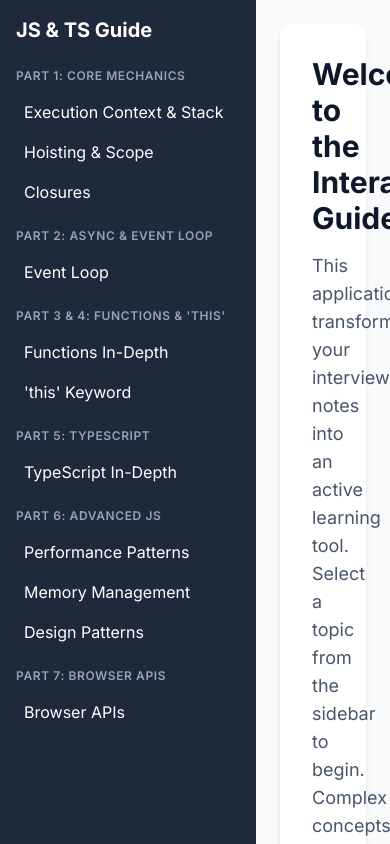
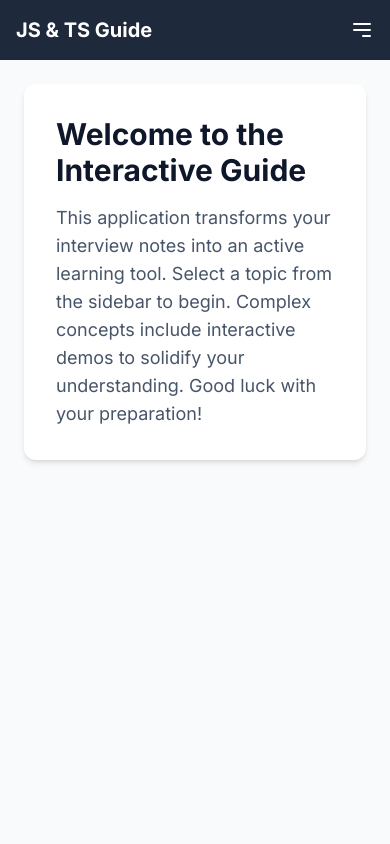
Before and after one commit to ajCoder11235/jsAndTsInterviewPreparation, a plain HTML site: page index.html in a window 390 px wide. Drawn offline with nearby package versions, Linux system fonts and the light colour scheme.

Commit message:
Adding Mobile Functionality

```diff
--- a/index.html
+++ b/index.html
@@ -6,8 +6,15 @@
     <title>Interactive JS & TS Interview Guide</title>
     <script src="https://cdn.tailwindcss.com"></script>
     <link href="https://fonts.googleapis.com/css2?family=Inter:wght@400;500;600;700&display=swap" rel="stylesheet">
+    <!-- PWA Meta Tags -->
+    <meta name="theme-color" content="#1e293b"/>
+    <meta name="apple-mobile-web-app-capable" content="yes">
+    <meta name="apple-mobile-web-app-status-bar-style" content="black-translucent">
+    <meta name="apple-mobile-web-app-title" content="JS/TS Guide">
+    <link id="manifest-link" rel="manifest">
+
     <!-- Chosen Palette: Calm Neutrals (Slate, Gray, with a Teal accent) -->
-    <!-- Application Structure Plan: A sidebar-based navigation SPA. The sidebar lists all major interview topics from the guide. Clicking a topic instantly displays the relevant detailed content, including explanations, diagrams, and interactive demos, in the main content area. This structure was chosen to allow for non-linear, focused learning, which is ideal for interview preparation, as users can jump directly to topics they need to revise. It's more efficient than scrolling through a long document. -->
+    <!-- Application Structure Plan: A sidebar-based navigation SPA. The sidebar lists all major interview topics from the guide. On mobile, it becomes an off-canvas drawer. Clicking a topic instantly displays the relevant detailed content, including explanations, diagrams, and interactive demos, in the main content area. This structure was chosen to allow for non-linear, focused learning, which is ideal for interview preparation, as users can jump directly to topics they need to revise. It's more efficient than scrolling through a long document. -->
     <!-- Visualization & Content Choices: Event Loop -> Goal: Demystify async flow -> Presentation: Animated text-based diagram -> Interaction: 'Run Simulation' button that visually steps through the code execution, showing items moving between the Call Stack, Web APIs, and Queues. Justification: Makes an abstract concept concrete and memorable. Method: Vanilla JS DOM manipulation. Performance Patterns -> Goal: Demonstrate practical performance optimization -> Presentation: Live, side-by-side interactive demos -> Interaction: Real input fields for Debounce/Throttle to show the effect in real-time. Justification: Proves understanding beyond theory. Method: Vanilla JS with setTimeout. Call Stack -> Goal: Explain execution order -> Presentation: Animated text-based diagram -> Interaction: 'Next Step' button to push/pop visual blocks representing execution contexts. Justification: Clarifies the LIFO nature of the stack. Method: Vanilla JS DOM manipulation. -->
     <!-- CONFIRMATION: NO SVG graphics used. NO Mermaid JS used. -->
     <style>
@@ -50,13 +57,25 @@
             transition: all 0.3s ease-in-out;
             border: 1px solid #9ca3af;
         }
+        /* Mobile sidebar transition */
+        #sidebar {
+            transition: transform 0.3s ease-in-out;
+        }
     </style>
 </head>
 <body class="bg-slate-50 text-slate-800">
-    <div class="flex h-screen">
+    <div class="relative min-h-screen md:flex">
+        <!-- Mobile Header -->
+        <div class="bg-slate-800 text-white flex justify-between items-center p-4 md:hidden">
+            <h1 class="text-xl font-bold">JS & TS Guide</h1>
+            <button id="mobile-menu-button">
+                <svg class="w-6 h-6" fill="none" stroke="currentColor" viewBox="0 0 24 24" xmlns="http://www.w3.org/2000/svg"><path stroke-linecap="round" stroke-linejoin="round" stroke-width="2" d="M4 6h16M4 12h16m-7 6h7"></path></svg>
+            </button>
+        </div>
+
         <!-- Sidebar -->
-        <aside id="sidebar" class="w-64 bg-slate-800 text-white p-4 flex-shrink-0 overflow-y-auto">
-            <h1 class="text-xl font-bold mb-6">JS & TS Guide</h1>
+        <aside id="sidebar" class="bg-slate-800 text-white w-64 p-4 space-y-6 fixed inset-y-0 left-0 transform -translate-x-full md:relative md:translate-x-0 z-30">
+            <h1 class="text-xl font-bold mb-6 hidden md:block">JS & TS Guide</h1>
             <nav id="navigation" class="space-y-2">
                 <div>
                     <h2 class="text-xs font-semibold text-slate-400 uppercase tracking-wider mb-2">Part 1: Core Mechanics</h2>
@@ -444,26 +463,46 @@ const pickedUser: Pick<User, "name"> = { name: "Doe" };
 
     <script>
         document.addEventListener('DOMContentLoaded', () => {
+            // --- PWA Setup: Manifest ---
+            const manifest = {
+                "name": "JS & TS Interview Guide",
+                "short_name": "JS/TS Guide",
+                "start_url": ".",
+                "display": "standalone",
+                "background_color": "#f8fafc",
+                "theme_color": "#1e293b",
+                "description": "An interactive guide for JS and TS interview preparation.",
+                "icons": [
+                    { "src": "https://placehold.co/192x192/0d9488/FFFFFF?text=JS", "type": "image/png", "sizes": "192x192" },
+                    { "src": "https://placehold.co/512x512/0d9488/FFFFFF?text=JS", "type": "image/png", "sizes": "512x512" }
+                ]
+            };
+            const manifestBlob = new Blob([JSON.stringify(manifest)], {type: 'application/json'});
+            const manifestURL = URL.createObjectURL(manifestBlob);
+            document.getElementById('manifest-link').setAttribute('href', manifestURL);
+
+            // --- App Navigation and Interactivity ---
+            const sidebar = document.getElementById('sidebar');
+            const mobileMenuButton = document.getElementById('mobile-menu-button');
             const navigation = document.getElementById('navigation');
             const sections = document.querySelectorAll('.content-section');
             const navLinks = document.querySelectorAll('.nav-link');
 
+            mobileMenuButton.addEventListener('click', () => {
+                sidebar.classList.toggle('-translate-x-full');
+            });
+
             function setActiveSection(topic) {
                 sections.forEach(section => {
-                    if (section.id === topic) {
-                        section.classList.add('active');
-                    } else {
-                        section.classList.remove('active');
-                    }
+                    section.classList.toggle('active', section.id === topic);
                 });
-
                 navLinks.forEach(link => {
-                    if (link.dataset.topic === topic) {
-                        link.classList.add('active');
-                    } else {
-                        link.classList.remove('active');
-                    }
+                    link.classList.toggle('active', link.dataset.topic === topic);
                 });
+                // Close sidebar on mobile after navigation
+                if (window.innerWidth < 768) {
+                    sidebar.classList.add('-translate-x-full');
+                }
             }
 
             navigation.addEventListener('click', (e) => {
@@ -474,12 +513,9 @@ const pickedUser: Pick<User, "name"> = { name: "Doe" };
                 }
             });
 
-            // Set initial state
             setActiveSection('welcome');
 
             // --- Interactive Demos ---
-
-            // 1. Call Stack Demo
             const callStackDemo = {
                 stepBtn: document.getElementById('call-stack-step-btn'),
                 resetBtn: document.getElementById('call-stack-reset-btn'),
@@ -527,7 +563,6 @@ const pickedUser: Pick<User, "name"> = { name: "Doe" };
             };
             callStackDemo.init();
 
-            // 2. Event Loop Demo
             const eventLoopDemo = {
                 runBtn: document.getElementById('event-loop-run-btn'),
                 stackEl: document.getElementById('event-loop-stack'),
@@ -594,7 +629,6 @@ const pickedUser: Pick<User, "name"> = { name: "Doe" };
             };
             eventLoopDemo.init();
 
-            // 3. Performance Patterns Demo
             const perfDemo = {
                 init() {
                     this.initDebounce();
```
